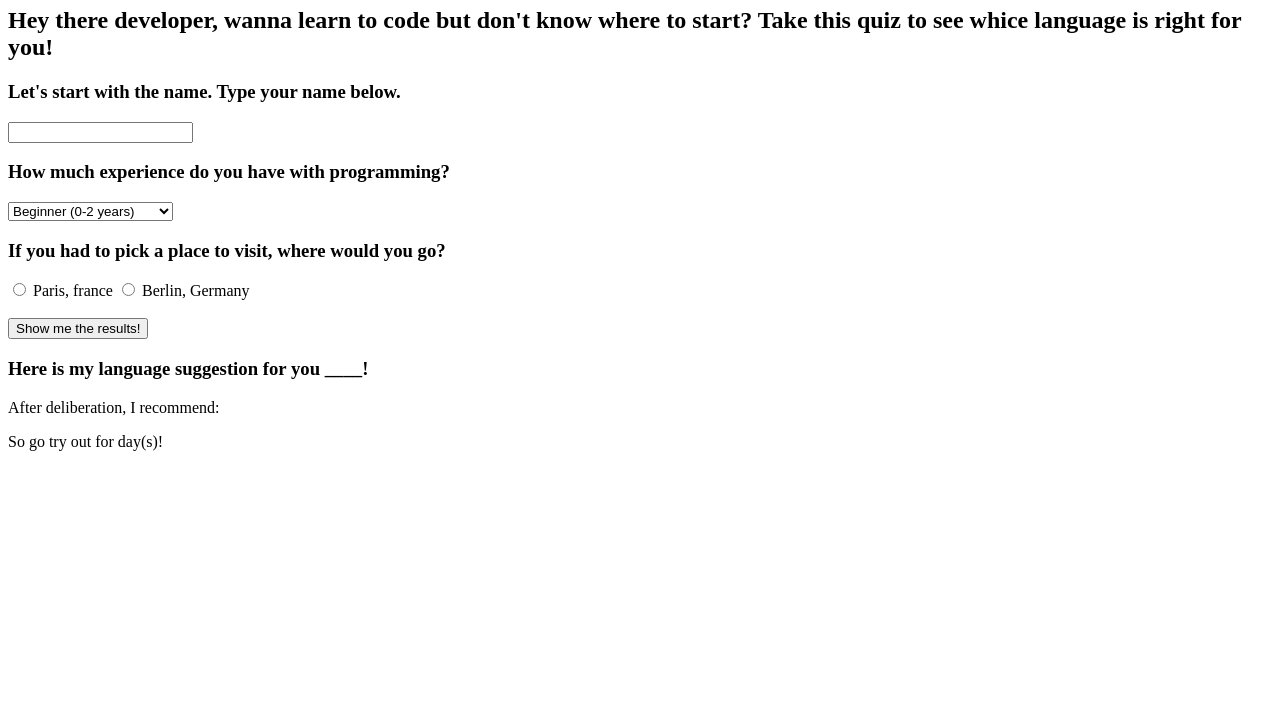
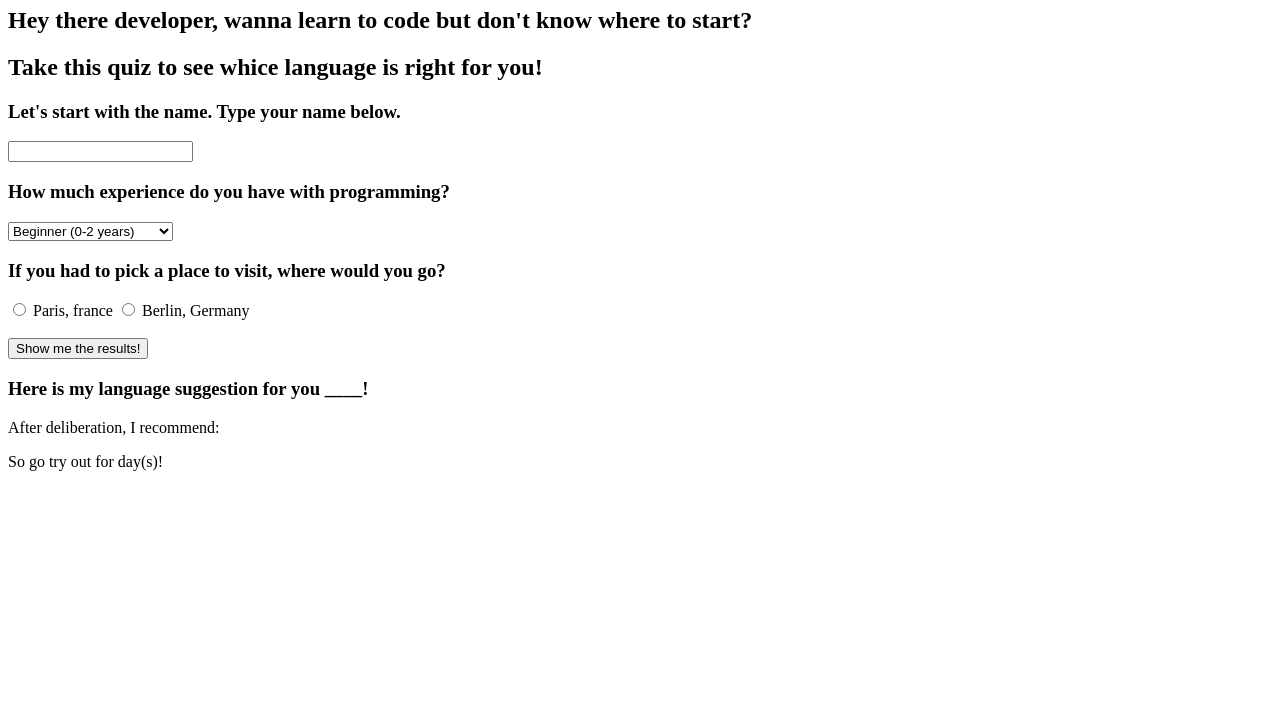
Before and after one commit to hjk971205/language-suggest, a plain HTML site: page index.html in a window 1280 px wide. Shown: the part 73-800 px from the top of the page. Drawn offline with Linux system fonts and the light colour scheme.

Commit message:
fix spacing

```diff
--- a/index.html
+++ b/index.html
@@ -8,15 +8,10 @@
 </head>
 
 <body>
-  <h1>
-    Language Suggester
-  </h1>
+  <h1>Language Suggester</h1>
 
-  <h2>
-    Hey there developer, wanna learn to code but don't know where to start? Take this quiz to see whice language is
-    right
-    for you!
-  </h2>
+  <h2>Hey there developer, wanna learn to code but don't know where to start?</h2>
+  <h2>Take this quiz to see whice language is right for you!</h2>
 
   <form id="quiz">
     <h3>Let's start with the name. Type your name below.</h3>
```
